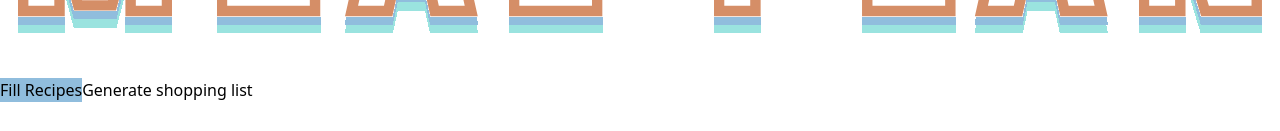
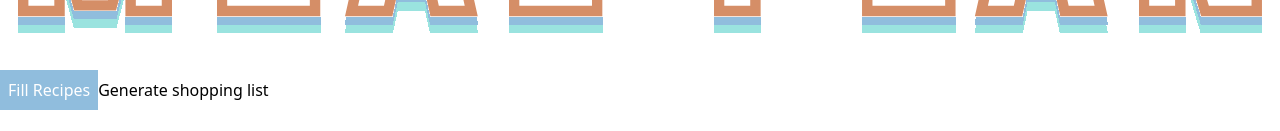
Before and after one commit to carolineleeper/meal-plan, a Next.js app: page / in a window 1280 px wide. Shown: the part 150-281 px from the top of the page. Built offline with nearby package versions, Linux system fonts and the light colour scheme; no server answers; the database is empty.

Commit message:
add custom colours to tailwind config and style fill recipes button

```diff
--- a/app/components/FillRecipesButton.js
+++ b/app/components/FillRecipesButton.js
@@ -28,7 +28,7 @@ const FillRecipesButton = ({ mealPlan, recipes }) => {
 	};
 
 	return (
-		<button className="bg-ctd-blue text-white" onClick={shuffleAllRecipes}>
+		<button className="bg-ctd-blue text-white p-2" onClick={shuffleAllRecipes}>
 			Fill Recipes
 		</button>
 	);
--- a/tailwind.config.js
+++ b/tailwind.config.js
@@ -6,12 +6,12 @@ module.exports = {
 		"./app/**/*.{js,ts,jsx,tsx}",
 	],
 	theme: {
-		colors: {
-			"ctd-orange": "#D58E67",
-			"ctd-blue": "#90BDDD",
-			"ctd-green": "#9AE3DF",
-		},
 		extend: {
+			colors: {
+				"ctd-orange": "#D58E67",
+				"ctd-blue": "#90BDDD",
+				"ctd-green": "#9AE3DF",
+			},
 			gridTemplateRows: {
 				7: "repeat(7, minmax(0, 1fr))",
 			},
```
